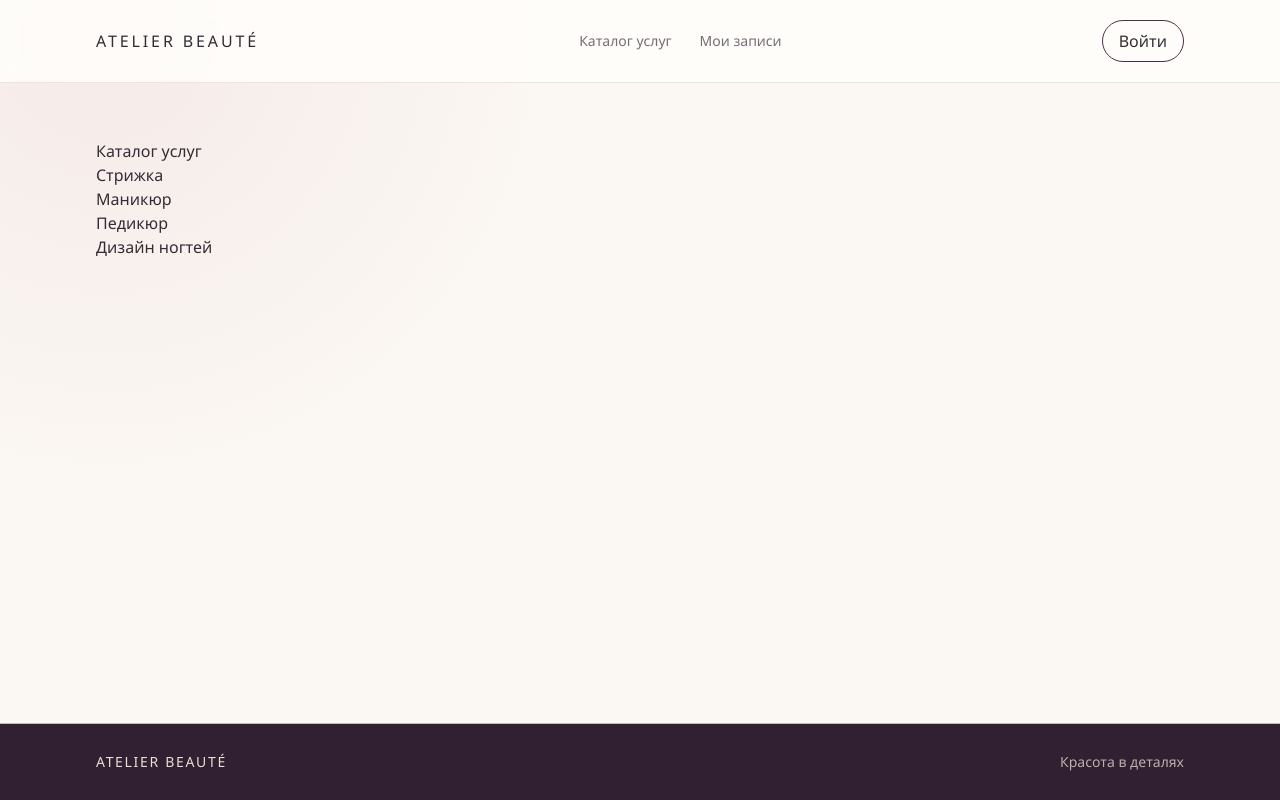
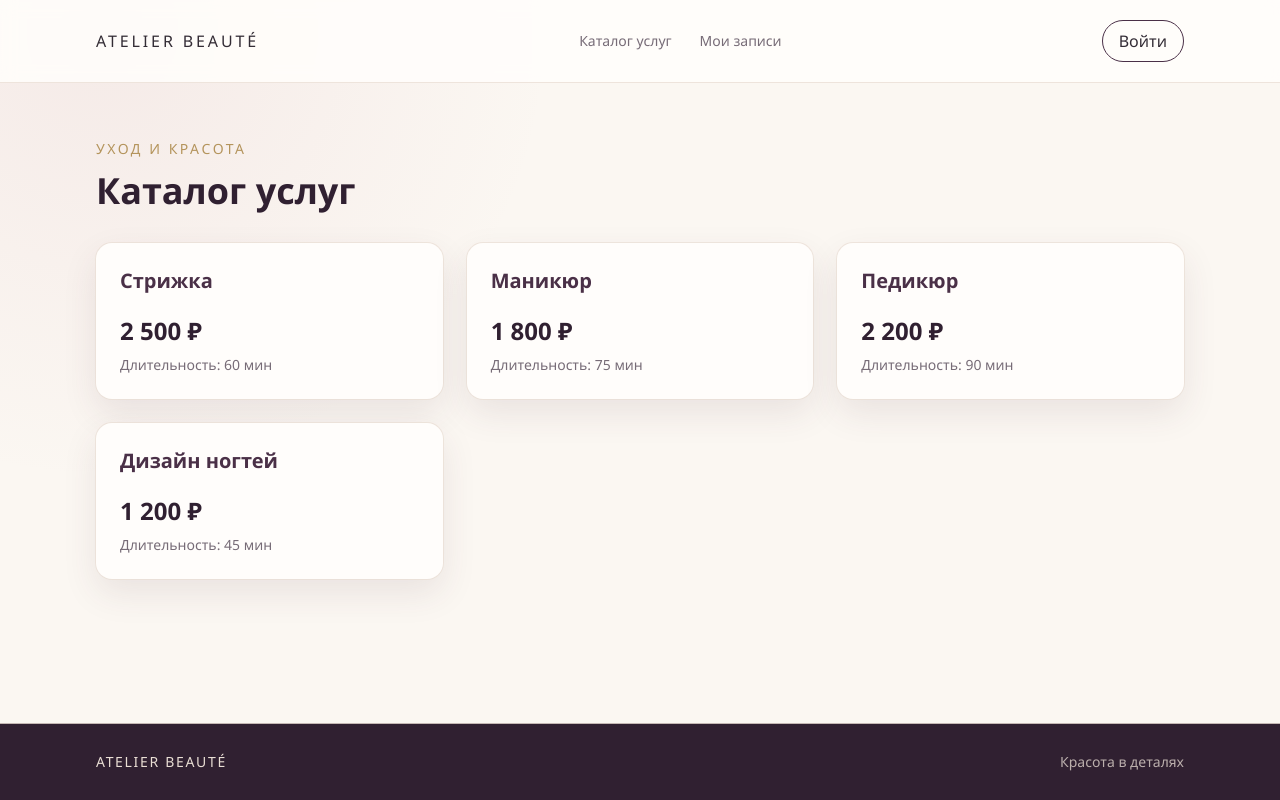
Before and after one commit to Google24/beauty-salon-booking, a React app in the folder frontend/: page /services in a window 1280 px wide. Built offline with nearby package versions, Linux system fonts and the light colour scheme; the HTML template or start-up script is replaced by a standard one.

Commit message:
улучшен каталог карточек услуг

```diff
--- a/frontend/src/pages/Services.jsx
+++ b/frontend/src/pages/Services.jsx
@@ -1,19 +1,58 @@
 const draftServices = [
-  'Стрижка',
-  'Маникюр',
-  'Педикюр',
-  'Дизайн ногтей',
+  {
+    id: 1,
+    title: 'Стрижка',
+    price: 2500,
+    duration: '60 мин',
+  },
+  {
+    id: 2,
+    title: 'Маникюр',
+    price: 1800,
+    duration: '75 мин',
+  },
+  {
+    id: 3,
+    title: 'Педикюр',
+    price: 2200,
+    duration: '90 мин',
+  },
+  {
+    id: 4,
+    title: 'Дизайн ногтей',
+    price: 1200,
+    duration: '45 мин',
+  },
 ]
 
 function Services() {
   return (
     <section>
-      <h1>Каталог услуг</h1>
-      <ul>
+      <p className="mb-3 text-sm font-medium tracking-[0.18em] text-[var(--color-gold)] uppercase">
+        Уход и красота
+      </p>
+      <h1 className="text-3xl font-semibold text-[var(--color-plum-deep)] sm:text-4xl">
+        Каталог услуг
+      </h1>
+
+      <div className="mt-8 grid grid-cols-1 gap-6 md:grid-cols-2 lg:grid-cols-3">
         {draftServices.map((service) => (
-          <li key={service}>{service}</li>
+          <article
+            key={service.id}
+            className="rounded-2xl bg-[var(--color-white)] p-6 shadow-[0_14px_35px_rgba(74,48,71,0.1)] ring-1 ring-[var(--color-sand)]/70"
+          >
+            <h2 className="text-xl font-semibold text-[var(--color-plum)]">
+              {service.title}
+            </h2>
+            <p className="mt-5 text-2xl font-semibold text-[var(--color-plum-deep)]">
+              {service.price.toLocaleString('ru-RU')} ₽
+            </p>
+            <p className="mt-2 text-sm text-[var(--color-muted)]">
+              Длительность: {service.duration}
+            </p>
+          </article>
         ))}
-      </ul>
+      </div>
     </section>
   )
 }
```
